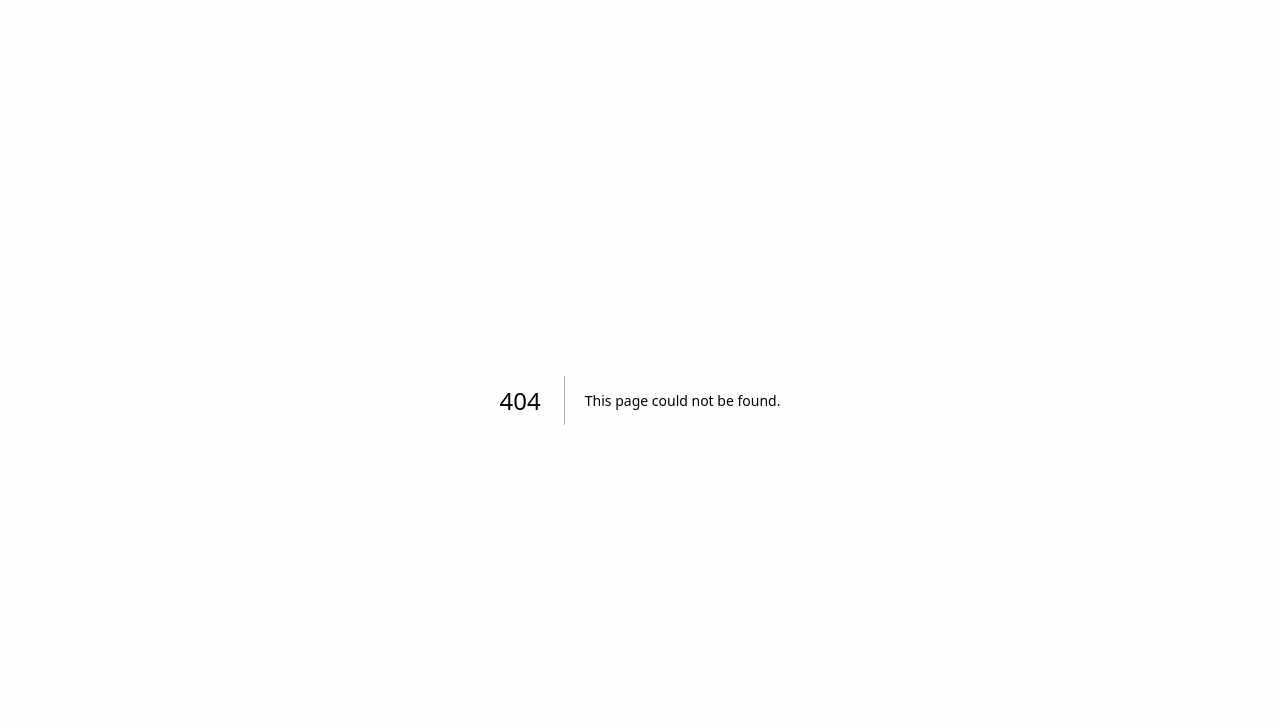
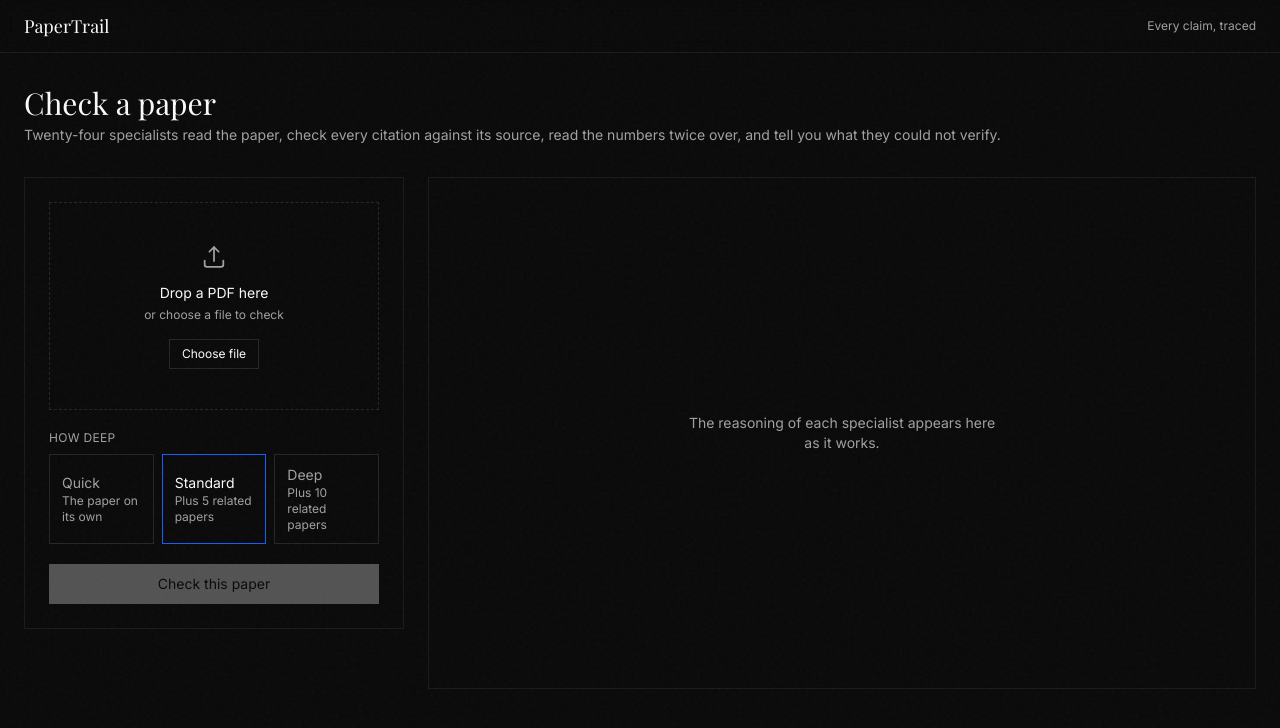
Before and after one commit to FlemingJohn/papertrail, a Next.js app: page /check in a window 1280 px wide. Before the commit this address had no page. Shown: the top 728 px of the page. Built offline with nearby package versions, Linux system fonts and the light colour scheme; a web font is replaced by a local one.

Commit message:
feat: add check page wiring stream to ui

```diff
--- /dev/null
+++ b/app/(dashboard)/check/page.tsx
@@ -0,0 +1,127 @@
+"use client";
+
+import { useRunStream } from "@/lib/client/use-run-stream";
+import { formatDollars } from "@/lib/config/pricing";
+import { ActivityFeed } from "@/components/dashboard/activity-feed";
+import { ErrorBoundary } from "@/components/dashboard/error-boundary";
+import { ProblemIcon } from "@/components/dashboard/icons";
+import { LiveReasoning } from "@/components/dashboard/live-reasoning";
+import { PipelineProgress } from "@/components/dashboard/pipeline-progress";
+import { ReportView } from "@/components/dashboard/report-view";
+import { UploadPanel } from "@/components/dashboard/upload-panel";
+
+export default function CheckPage() {
+  const { state, start, cancel } = useRunStream();
+  const isRunning = state.status === "running";
+
+  return (
+    <ErrorBoundary>
+      <div className="space-y-8">
+        <header>
+          <h1 className="font-display text-3xl text-foreground">
+            Check a paper
+          </h1>
+          <p className="mt-1 text-sm text-muted-foreground">
+            Twenty-four specialists read the paper, check every citation
+            against its source, read the numbers twice over, and tell you what
+            they could not verify.
+          </p>
+        </header>
+
+        <div className="grid gap-6 lg:grid-cols-[380px_1fr]">
+          <div className="space-y-6">
+            <UploadPanel
+              isRunning={isRunning}
+              onStart={(file, depth) => {
+                void start(file, depth);
+              }}
+              onCancel={cancel}
+            />
+
+            {state.status === "idle" ? null : (
+              <section className="border border-border/60 bg-card/40 p-5">
+                <div className="mb-4 flex items-baseline justify-between">
+                  <h2 className="text-sm text-foreground">Progress</h2>
+                  <span className="font-mono text-xs text-muted-foreground">
+                    {formatDollars(state.spendDollars)}
+                  </span>
+                </div>
+
+                <PipelineProgress
+                  currentStage={state.progress.stage}
+                  isRunning={isRunning}
+                />
+
+                <dl className="mt-5 grid grid-cols-3 gap-3 border-t border-border/40 pt-4">
+                  <div>
+                    <dt className="text-xs text-muted-foreground">Working</dt>
+                    <dd className="font-mono text-sm text-foreground">
+                      {state.activeAgentCount}
+                    </dd>
+                  </div>
+                  <div>
+                    <dt className="text-xs text-muted-foreground">Lookups</dt>
+                    <dd className="font-mono text-sm text-foreground">
+                      {state.toolUses}
+                    </dd>
+                  </div>
+                  <div>
+                    <dt className="text-xs text-muted-foreground">Tokens</dt>
+                    <dd className="font-mono text-sm text-foreground">
+                      {formatCount(state.tokensIn + state.tokensOut)}
+                    </dd>
+                  </div>
+                </dl>
+              </section>
+            )}
+
+            {state.activity.length === 0 ? null : (
+              <section className="border border-border/60 bg-card/40">
+                <h2 className="border-b border-border/60 px-4 py-3 text-sm">
+                  What happened
+                </h2>
+                <div className="max-h-80 overflow-y-auto">
+                  <ActivityFeed lines={state.activity} />
+                </div>
+              </section>
+            )}
+          </div>
+
+          <div className="min-h-[32rem] space-y-6">
+            {state.errorMessage === null ? null : (
+              <div
+                role="alert"
+                className="flex gap-3 border border-verdict-retracted/40 bg-card/40 p-4"
+              >
+                <ProblemIcon className="size-5 shrink-0 text-verdict-retracted" />
+                <div>
+                  <p className="text-sm text-foreground">
+                    The check could not finish
+                  </p>
+                  <p className="mt-1 text-sm text-muted-foreground">
+                    {state.errorMessage}
+                  </p>
+                </div>
+              </div>
+            )}
+
+            {state.report === null ? (
+              <div className="h-[32rem]">
+                <LiveReasoning agents={state.agents} />
+              </div>
+            ) : (
+              <ReportView report={state.report} />
+            )}
+          </div>
+        </div>
+      </div>
+    </ErrorBoundary>
+  );
+}
+
+function formatCount(value: number): string {
+  if (value < 1000) {
+    return String(value);
+  }
+  return `${(value / 1000).toFixed(1)}k`;
+}
```
